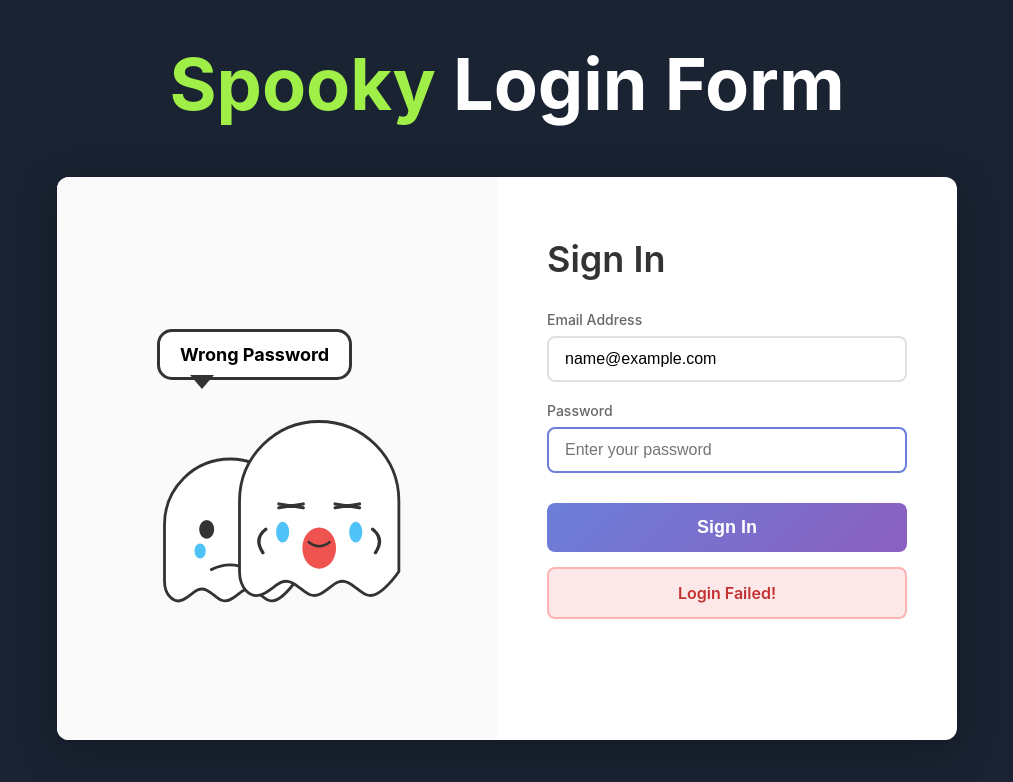
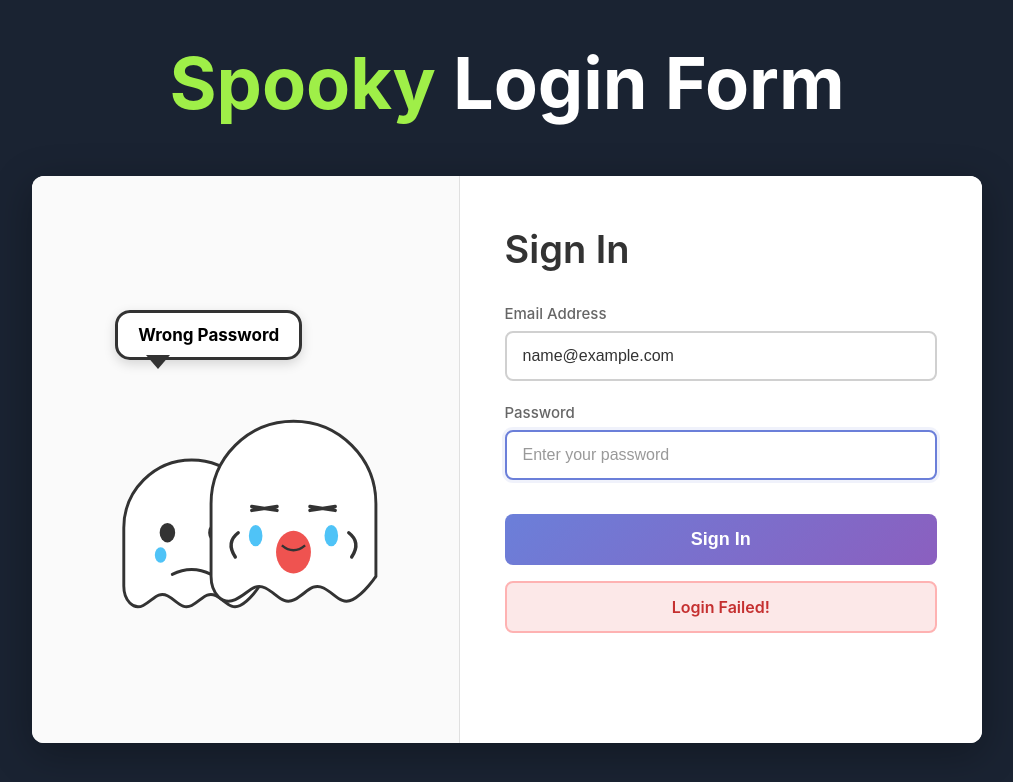
Before and after one commit to axentro-official/Ghost_style, a plain HTML site: page index.html in a window 1280 px wide. Both pictures are taken after typing "name@example.com", "Sample123" into the empty fields and a click on the button "Sign In". Shown: the whole page, without its empty margins (133-1146 px from the left). Drawn offline with Linux system fonts and the light colour scheme.

Commit message:
Update index.html

```diff
--- a/index.html
+++ b/index.html
@@ -24,61 +24,69 @@
         .header {
             text-align: center;
             margin-bottom: 50px;
+            width: 100%;
         }
 
         .header h1 {
             font-size: 72px;
             font-weight: bold;
             color: #ffffff;
+            line-height: 1.2;
         }
 
         .header h1 span {
             color: #9fef48;
         }
 
+        /* Main Container - HORIZONTAL LAYOUT */
         .login-container {
             background-color: #ffffff;
             border-radius: 12px;
             box-shadow: 0 10px 40px rgba(0, 0, 0, 0.3);
             display: flex;
-            max-width: 900px;
+            flex-direction: row; /* FORCE HORIZONTAL */
+            max-width: 950px;
             width: 100%;
+            min-height: 480px;
             overflow: hidden;
-            min-height: 450px;
         }
 
+        /* LEFT SIDE: Ghosts Section */
         .ghosts-section {
-            flex: 1;
+            flex: 0 0 45%;
             display: flex;
             align-items: center;
             justify-content: center;
             position: relative;
-            padding: 40px;
+            padding: 30px;
             background-color: #fafafa;
+            border-right: 1px solid #e0e0e0;
         }
 
+        /* RIGHT SIDE: Form Section */
         .form-section {
-            flex: 1;
-            padding: 60px 50px;
+            flex: 0 0 55%;
+            padding: 50px 45px;
             display: flex;
             flex-direction: column;
             justify-content: center;
+            background-color: #ffffff;
         }
 
         .form-title {
-            font-size: 36px;
+            font-size: 38px;
             color: #333333;
-            margin-bottom: 30px;
+            margin-bottom: 32px;
             font-weight: 600;
         }
 
         .form-group {
-            margin-bottom: 20px;
+            margin-bottom: 22px;
         }
 
         .form-group label {
             display: block;
-            font-size: 14px;
+            font-size: 15px;
             color: #666666;
             margin-bottom: 8px;
             font-weight: 500;
@@ -86,21 +94,27 @@
 
         .form-group input {
             width: 100%;
-            padding: 12px 16px;
-            border: 2px solid #e0e0e0;
+            padding: 14px 16px;
+            border: 2px solid #d0d0d0;
             border-radius: 8px;
             font-size: 16px;
             transition: all 0.3s ease;
             outline: none;
+            color: #333;
+        }
+
+        .form-group input::placeholder {
+            color: #999;
         }
 
         .form-group input:focus {
             border-color: #6b7fd9;
+            box-shadow: 0 0 0 3px rgba(107, 127, 217, 0.1);
         }
 
         .sign-in-btn {
             width: 100%;
-            padding: 14px;
+            padding: 15px;
             background: linear-gradient(135deg, #6b7fd9 0%, #8b5fbf 100%);
             color: white;
             border: none;
@@ -109,7 +123,7 @@
             font-weight: 600;
             cursor: pointer;
             transition: all 0.3s ease;
-            margin-top: 10px;
+            margin-top: 12px;
         }
 
         .sign-in-btn:hover {
@@ -117,11 +131,11 @@
             box-shadow: 0 6px 20px rgba(107, 127, 217, 0.4);
         }
 
-        /* Ghost SVG Styles */
+        /* Ghost Container */
         .ghost-container {
             position: relative;
             width: 280px;
-            height: 300px;
+            height: 320px;
         }
 
         .ghost-svg {
@@ -132,13 +146,13 @@
         /* Speech Bubble */
         .speech-bubble {
             position: absolute;
-            top: 20px;
-            left: 20px;
+            top: 10px;
+            left: 10px;
             background: white;
             border: 3px solid #333;
             border-radius: 15px;
             padding: 12px 20px;
-            font-size: 18px;
+            font-size: 17px;
             font-weight: bold;
             color: #000;
             opacity: 0;
@@ -146,13 +160,14 @@
             transition: all 0.3s ease;
             z-index: 10;
             white-space: nowrap;
+            box-shadow: 0 4px 12px rgba(0,0,0,0.15);
         }
 
         .speech-bubble::after {
             content: '';
             position: absolute;
             bottom: -12px;
-            left: 30px;
+            left: 28px;
             width: 0;
             height: 0;
             border-left: 12px solid transparent;
@@ -167,7 +182,7 @@
 
         /* Status Messages */
         .status-message {
-            margin-top: 15px;
+            margin-top: 16px;
             padding: 14px;
             border-radius: 8px;
             text-align: center;
@@ -203,18 +218,20 @@
             color: white;
             border: none;
             border-radius: 8px;
-            font-size: 18px;
+            font-size: 17px;
             font-weight: 600;
             cursor: pointer;
             transition: all 0.3s ease;
             margin-top: 12px;
             opacity: 0;
             transform: translateY(-10px);
+            pointer-events: none;
         }
 
         .try-again-btn.show {
             opacity: 1;
             transform: translateY(0);
+            pointer-events: auto;
         }
 
         .try-again-btn:hover {
@@ -226,6 +243,7 @@
             position: absolute;
             opacity: 0;
             transition: all 0.5s ease;
+            filter: drop-shadow(0 2px 4px rgba(0,0,0,0.2));
         }
 
         .star.show {
@@ -238,13 +256,32 @@
             50% { transform: scale(1.3) rotate(180deg); }
         }
 
-        /* Ghost animations */
-        .ghost-body {
-            transition: all 0.3s ease;
-        }
+        /* Mobile Responsive */
+        @media (max-width: 768px) {
+            .login-container {
+                flex-direction: column;
+                min-height: auto;
+            }
 
-        .ghost-face {
-            transition: all 0.3s ease;
+            .ghosts-section {
+                flex: 0 0 auto;
+                min-height: 300px;
+                border-right: none;
+                border-bottom: 1px solid #e0e0e0;
+            }
+
+            .form-section {
+                flex: 0 0 auto;
+                padding: 35px 30px;
+            }
+
+            .header h1 {
+                font-size: 48px;
+            }
+
+            .form-title {
+                font-size: 32px;
+            }
         }
     </style>
 </head>
@@ -253,30 +290,36 @@
         <h1><span>Spooky</span> Login Form</h1>
     </div>
 
+    <!-- MAIN CONTAINER: Ghosts LEFT + Form RIGHT -->
     <div class="login-container">
+
+        <!-- LEFT SIDE: GHOSTS -->
         <div class="ghosts-section">
             <div class="ghost-container">
+
                 <!-- Speech Bubble -->
                 <div id="speechBubble" class="speech-bubble"></div>
 
                 <!-- Stars -->
-                <svg class="star" id="star1" style="top: 80px; right: 40px; width: 24px; height: 24px;" viewBox="0 0 24 24" fill="#333">
+                <svg class="star" id="star1" style="top: 70px; right: 30px; width: 26px; height: 26px;" viewBox="0 0 24 24" fill="#333">
                     <path d="M12 2l3.09 6.26L22 9.27l-5 4.87 1.18 6.88L12 17.77l-6.18 3.25L7 14.14 2 9.27l6.91-1.01L12 2z"/>
                 </svg>
-                <svg class="star" id="star2" style="top: 120px; left: 20px; width: 20px; height: 20px;" viewBox="0 0 24 24" fill="#333">
+                <svg class="star" id="star2" style="top: 110px; left: 15px; width: 22px; height: 22px;" viewBox="0 0 24 24" fill="#333">
                     <path d="M12 2l3.09 6.26L22 9.27l-5 4.87 1.18 6.88L12 17.77l-6.18 3.25L7 14.14 2 9.27l6.91-1.01L12 2z"/>
                 </svg>
-                <svg class="star" id="star3" style="bottom: 100px; right: 20px; width: 22px; height: 22px;" viewBox="0 0 24 24" fill="#333">
+                <svg class="star" id="star3" style="bottom: 90px; right: 15px; width: 24px; height: 24px;" viewBox="0 0 24 24" fill="#333">
                     <path d="M12 2l3.09 6.26L22 9.27l-5 4.87 1.18 6.88L12 17.77l-6.18 3.25L7 14.14 2 9.27l6.91-1.01L12 2z"/>
                 </svg>
 
-                <!-- Main Ghost SVG -->
-                <svg class="ghost-svg" viewBox="0 0 280 320" xmlns="http://www.w3.org/2000/svg">
-                    <!-- Small Ghost (Left) -->
-                    <g id="smallGhost" transform="translate(20, 160)">
-                        <path class="ghost-body" d="M70 0 C31.34 0 0 31.34 0 70 L0 130 C0 145 10 155 20 150 C30 145 35 135 45 140 C55 145 60 155 70 150 C80 145 85 135 95 140 C105 145 110 155 120 150 C130 145 140 130 140 130 L140 70 C140 31.34 108.66 0 70 0 Z" fill="white" stroke="#333" stroke-width="3"/>
+                <!-- GHOSTS SVG -->
+                <svg class="ghost-svg" viewBox="0 0 280 330" xmlns="http://www.w3.org/2000/svg">
 
-                        <!-- Small Ghost Face - Sad State -->
+                    <!-- SMALL GHOST (Left) -->
+                    <g id="smallGhost" transform="translate(15, 165)">
+                        <path d="M70 0 C31.34 0 0 31.34 0 70 L0 130 C0 145 10 155 20 150 C30 145 35 135 45 140 C55 145 60 155 70 150 C80 145 85 135 95 140 C105 145 110 155 120 150 C130 145 140 130 140 130 L140 70 C140 31.34 108.66 0 70 0 Z"
+                              fill="white" stroke="#333" stroke-width="3"/>
+
+                        <!-- SAD FACE -->
                         <g id="smallGhostFaceSad">
                             <ellipse cx="45" cy="75" rx="8" ry="10" fill="#333"/>
                             <ellipse cx="95" cy="75" rx="8" ry="10" fill="#333"/>
@@ -285,7 +328,7 @@
                             <ellipse cx="102" cy="95" rx="6" ry="8" fill="#4fc3f7"/>
                         </g>
 
-                        <!-- Small Ghost Face - Crying State -->
+                        <!-- CRYING FACE -->
                         <g id="smallGhostFaceCrying" style="display: none;">
                             <ellipse cx="45" cy="75" rx="8" ry="10" fill="#333"/>
                             <ellipse cx="95" cy="75" rx="8" ry="10" fill="#333"/>
@@ -294,7 +337,7 @@
                             <ellipse cx="102" cy="98" rx="6" ry="8" fill="#4fc3f7"/>
                         </g>
 
-                        <!-- Small Ghost Face - Happy State -->
+                        <!-- HAPPY FACE -->
                         <g id="smallGhostFaceHappy" style="display: none;">
                             <path d="M 35 70 Q 45 60 55 70" stroke="#333" stroke-width="3" fill="none" stroke-linecap="round"/>
                             <path d="M 85 70 Q 95 60 105 70" stroke="#333" stroke-width="3" fill="none" stroke-linecap="round"/>
@@ -305,11 +348,12 @@
                         </g>
                     </g>
 
-                    <!-- Large Ghost (Right) -->
-                    <g id="largeGhost" transform="translate(100, 120)">
-                        <path class="ghost-body" d="M85 0 C38.06 0 0 38.06 0 85 L0 160 C0 178 12 190 25 184 C38 178 44 166 56 172 C68 178 74 190 86 184 C98 178 104 166 116 172 C128 178 134 190 146 184 C158 178 170 160 170 160 L170 85 C170 38.06 131.94 0 85 0 Z" fill="white" stroke="#333" stroke-width="3"/>
+                    <!-- LARGE GHOST (Right) -->
+                    <g id="largeGhost" transform="translate(105, 125)">
+                        <path d="M85 0 C38.06 0 0 38.06 0 85 L0 160 C0 178 12 190 25 184 C38 178 44 166 56 172 C68 178 74 190 86 184 C98 178 104 166 116 172 C128 178 134 190 146 184 C158 178 170 160 170 160 L170 85 C170 38.06 131.94 0 85 0 Z"
+                              fill="white" stroke="#333" stroke-width="3"/>
 
-                        <!-- Large Ghost Face - Sad State -->
+                        <!-- SAD FACE -->
                         <g id="largeGhostFaceSad">
                             <ellipse cx="55" cy="90" rx="10" ry="13" fill="#333"/>
                             <ellipse cx="115" cy="90" rx="10" ry="13" fill="#333"/>
@@ -318,38 +362,24 @@
                             <ellipse cx="124" cy="115" rx="7" ry="10" fill="#4fc3f7"/>
                         </g>
 
-                        <!-- Large Ghost Face - Crying State -->
+                        <!-- CRYING FACE -->
                         <g id="largeGhostFaceCrying" style="display: none;">
-                            <!-- Closed eyes (crying) -->
                             <path d="M 42 88 L 68 92 M 68 88 L 42 92" stroke="#333" stroke-width="3.5" stroke-linecap="round"/>
                             <path d="M 102 88 L 128 92 M 128 88 L 102 92" stroke="#333" stroke-width="3.5" stroke-linecap="round"/>
-
-                            <!-- Open crying mouth -->
                             <ellipse cx="85" cy="135" rx="18" ry="22" fill="#ef5350"/>
                             <path d="M 73 128 Q 85 138 97 128" stroke="#333" stroke-width="2.5" fill="none"/>
-
-                            <!-- Tears -->
                             <ellipse cx="46" cy="118" rx="7" ry="11" fill="#4fc3f7"/>
                             <ellipse cx="124" cy="118" rx="7" ry="11" fill="#4fc3f7"/>
-
-                            <!-- Hands up -->
                             <path d="M 25 140 Q 15 125 28 115 M 145 140 Q 155 125 142 115" stroke="#333" stroke-width="3.5" fill="none" stroke-linecap="round"/>
                         </g>
 
-                        <!-- Large Ghost Face - Happy State -->
+                        <!-- HAPPY FACE -->
                         <g id="largeGhostFaceHappy" style="display: none;">
-                            <!-- Happy closed eyes -->
                             <path d="M 42 88 Q 55 76 68 88" stroke="#333" stroke-width="3.5" fill="none" stroke-linecap="round"/>
                             <path d="M 102 88 Q 115 76 128 88" stroke="#333" stroke-width="3.5" fill="none" stroke-linecap="round"/>
-
-                            <!-- Rosy cheeks -->
                             <ellipse cx="42" cy="102" rx="12" ry="7" fill="#ffcdd2" opacity="0.6"/>
                             <ellipse cx="128" cy="102" rx="12" ry="7" fill="#ffcdd2" opacity="0.6"/>
-
-                            <!-- Big smile -->
                             <path d="M 58 125 Q 85 155 112 125" stroke="#333" stroke-width="3.5" fill="#ef5350" stroke-linecap="round"/>
-
-                            <!-- Happy hands up -->
                             <path d="M 22 130 Q 8 110 25 95 M 148 130 Q 162 110 145 95" stroke="#333" stroke-width="3.5" fill="none" stroke-linecap="round"/>
                         </g>
                     </g>
@@ -357,6 +387,7 @@
             </div>
         </div>
 
+        <!-- RIGHT SIDE: LOGIN FORM -->
         <div class="form-section">
             <h2 class="form-title">Sign In</h2>
 
@@ -377,6 +408,7 @@
             <div id="statusMessage" class="status-message"></div>
             <button id="tryAgainBtn" class="try-again-btn" onclick="resetForm()">Try Again</button>
         </div>
+
     </div>
 
     <script>
@@ -387,7 +419,6 @@
         const speechBubble = document.getElementById('speechBubble');
         const tryAgainBtn = document.getElementById('tryAgainBtn');
 
-        // Ghost face elements
         const smallGhostFaceSad = document.getElementById('smallGhostFaceSad');
         const smallGhostFaceCrying = document.getElementById('smallGhostFaceCrying');
         const smallGhostFaceHappy = document.getElementById('smallGhostFaceHappy');
@@ -396,17 +427,14 @@
         const largeGhostFaceCrying = document.getElementById('largeGhostFaceCrying');
         const largeGhostFaceHappy = document.getElementById('largeGhostFaceHappy');
 
-        // Star elements
         const star1 = document.getElementById('star1');
         const star2 = document.getElementById('star2');
         const star3 = document.getElementById('star3');
 
-        // Valid credentials
         const VALID_USERNAME = 'admin';
         const VALID_PASSWORD = '140';
 
         function setGhostState(state) {
-            // Hide all faces first
             smallGhostFaceSad.style.display = 'none';
             smallGhostFaceCrying.style.display = 'none';
             smallGhostFaceHappy.style.display = 'none';
@@ -415,16 +443,13 @@
             largeGhostFaceCrying.style.display = 'none';
             largeGhostFaceHappy.style.display = 'none';
 
-            // Hide stars
             star1.classList.remove('show');
             star2.classList.remove('show');
             star3.classList.remove('show');
 
-            // Hide speech bubble
             speechBubble.classList.remove('show');
             speechBubble.textContent = '';
 
-            // Show appropriate faces based on state
             if (state === 'sad') {
                 smallGhostFaceSad.style.display = 'block';
                 largeGhostFaceSad.style.display = 'block';
@@ -439,7 +464,6 @@
                 speechBubble.textContent = 'Correct Password!';
                 setTimeout(() => speechBubble.classList.add('show'), 100);
 
-                // Show stars with delay
                 setTimeout(() => star1.classList.add('show'), 200);
                 setTimeout(() => star2.classList.add('show'), 400);
                 setTimeout(() => star3.classList.add('show'), 600);
@@ -473,21 +497,17 @@
             const password = passwordInput.value;
 
             if (email === VALID_USERNAME && password === VALID_PASSWORD) {
-                // Success
                 setGhostState('happy');
                 showStatus('Login Successful!', 'success');
             } else {
-                // Failure
                 setGhostState('crying');
                 showStatus('Login Failed!', 'error');
 
-                // Clear password field
                 passwordInput.value = '';
                 passwordInput.focus();
             }
         });
 
-        // Initialize with sad state
         setGhostState('sad');
     </script>
 </body>
```
